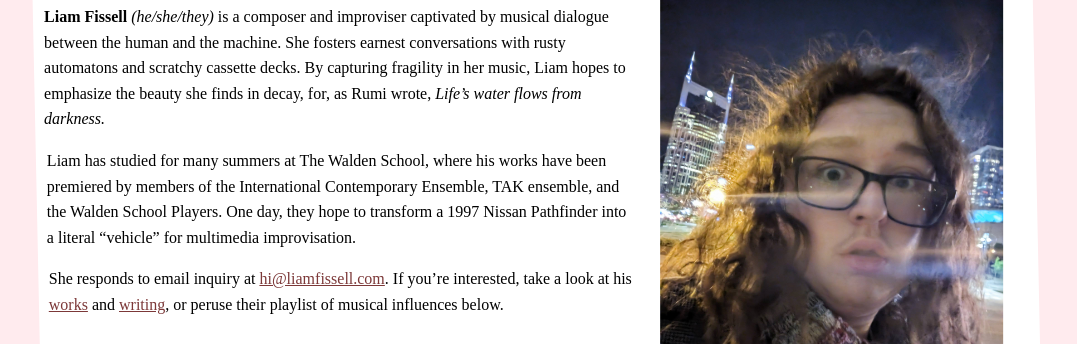
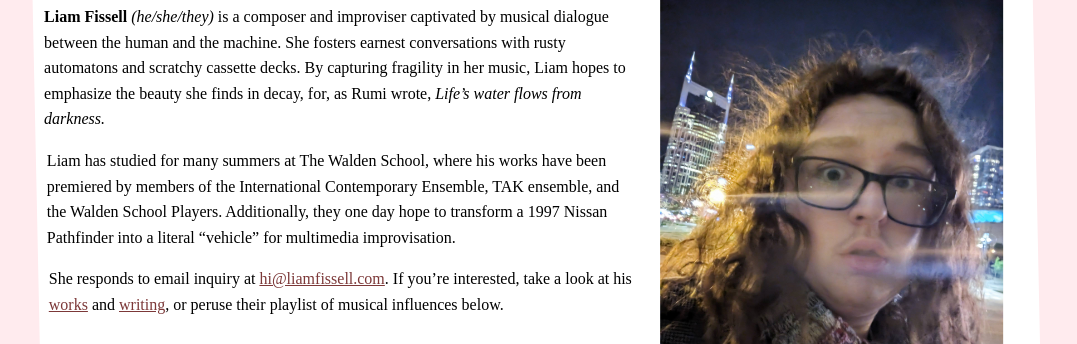
Before and after one commit to audiodog301/liamfissell.com, a plain HTML site: page index.html in a window 1280 px wide. Shown: the part 167-511 px from the top of the page, without its empty margins (100-1177 px from the left). Drawn offline with Linux system fonts and the light colour scheme.

Commit message:
ACTUAL intro phrasing

```diff
--- a/index.html
+++ b/index.html
@@ -21,7 +21,7 @@
             <main>
                 <img src="headshot.jpg", alt="boring generic headshot", style="display: block; width: 35%; height: auto; float: right; margin-left: 2.5%; margin-right: 2.5%;">
                 <p><strong>Liam Fissell</strong> <em>(he/she/they)</em> is a composer and improviser captivated by musical dialogue between the human and the machine. She fosters earnest conversations with rusty automatons and scratchy cassette decks. By capturing fragility in her music, Liam hopes to emphasize the beauty she finds in decay, for, as Rumi wrote, <em>Life’s water flows from darkness.</em></p>
-                <p>Liam has studied for many summers at The Walden School, where his works have been premiered by members of the International Contemporary Ensemble, TAK ensemble, and the Walden School Players. <!-- Now, he works towards dual degrees in Physics and Technology in Music and Related Arts at Oberlin College.</p> --> One day, they hope to transform a 1997 Nissan Pathfinder into a literal “vehicle” for multimedia improvisation.</p>
+                <p>Liam has studied for many summers at The Walden School, where his works have been premiered by members of the International Contemporary Ensemble, TAK ensemble, and the Walden School Players. <!-- Now, he works towards dual degrees in Physics and Technology in Music and Related Arts at Oberlin College.</p> --> Additionally, they one day hope to transform a 1997 Nissan Pathfinder into a literal “vehicle” for multimedia improvisation.</p>
                 <p>She responds to email inquiry at <a href="mailto:hi@liamfissell.com">hi@liamfissell.com</a>. If you’re interested, take a look at his <a href="/works.html">works</a> and <a href="/writing.html">writing</a>, or peruse their playlist of musical influences below.</p>
 
                 <h2>playlist</h2>
```
